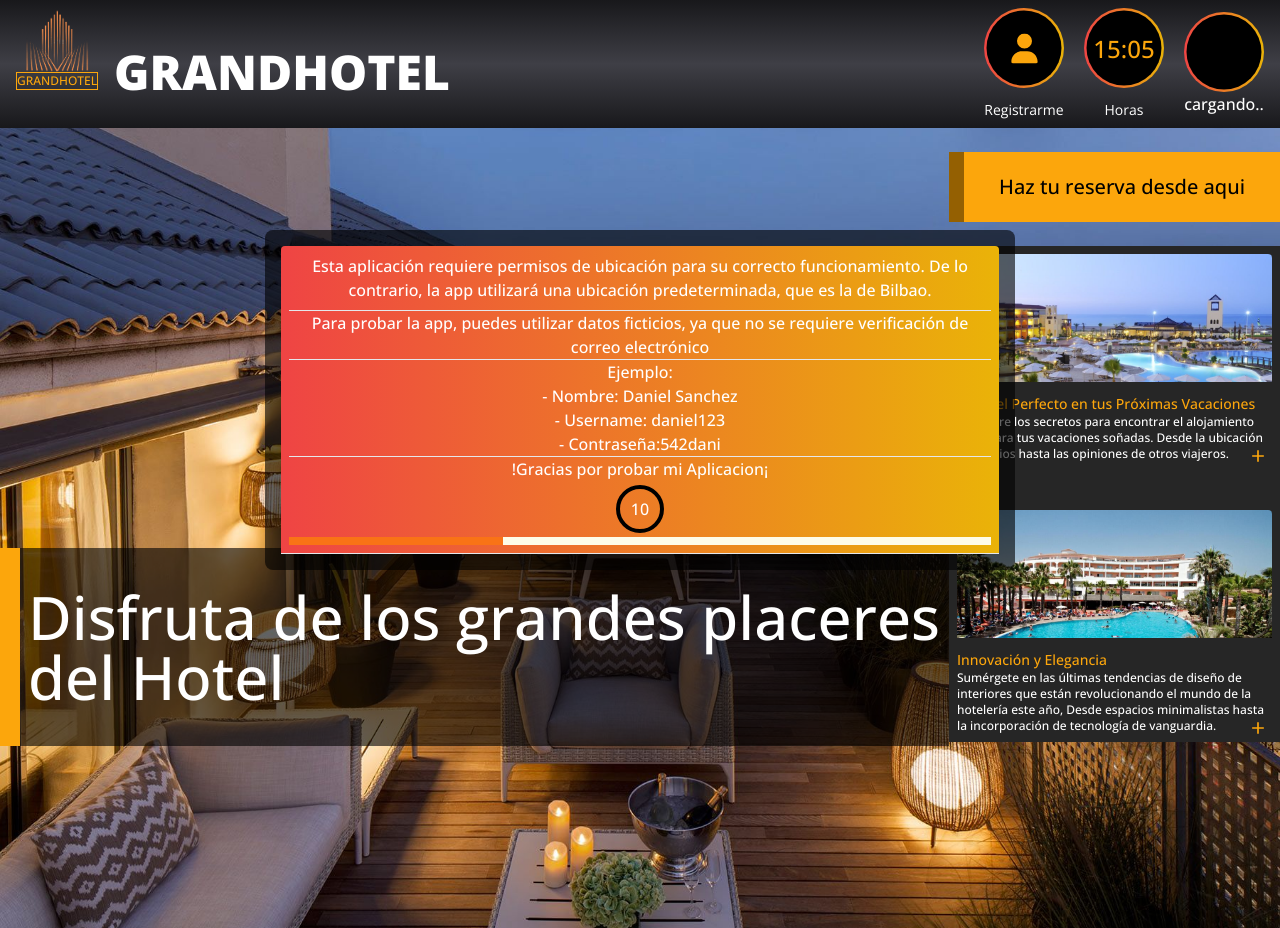
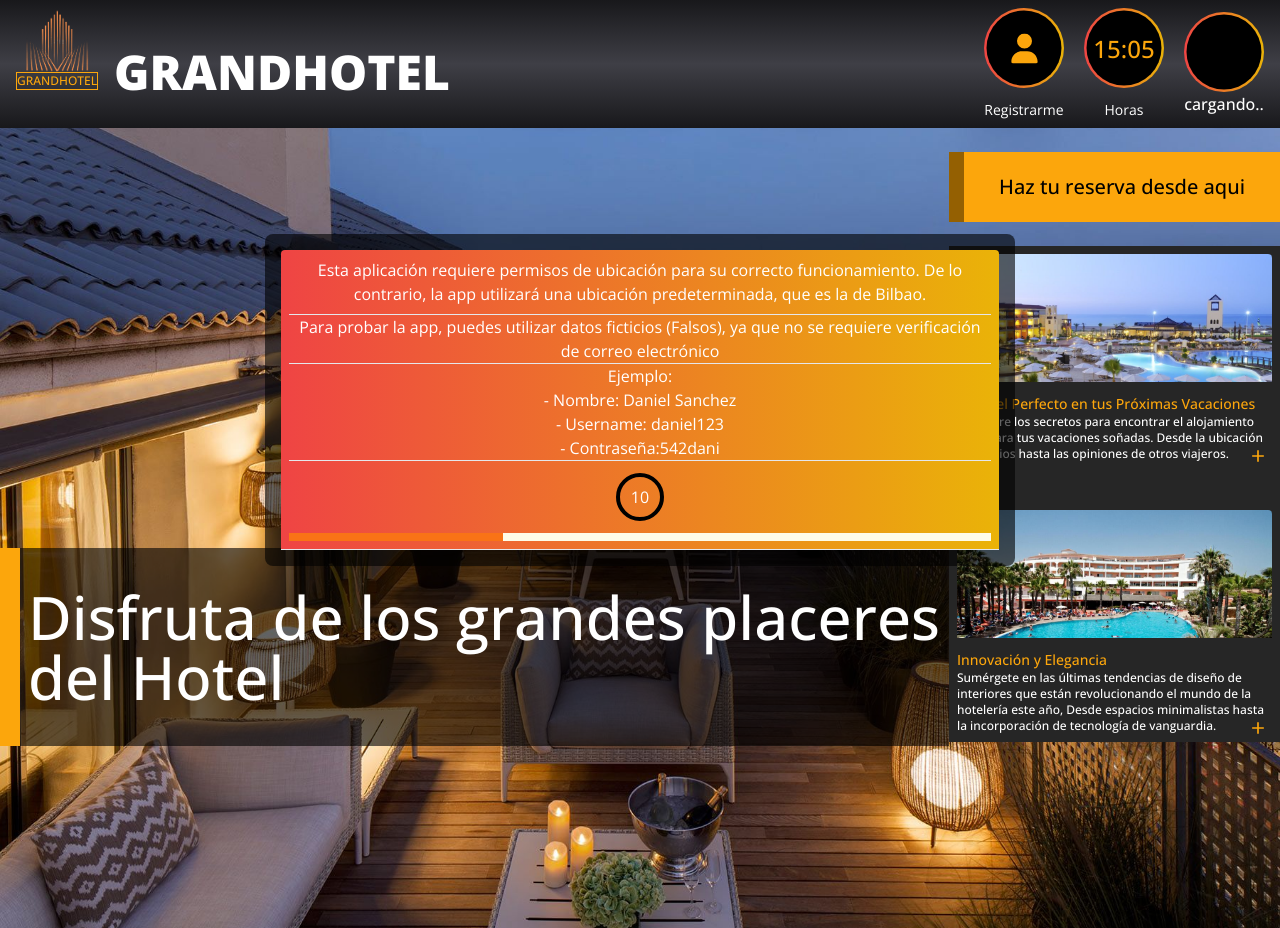
Before and after one commit to MarckWeb/hotel_reservas, a React (Vite) app in the folder hotel_front/: page / in a window 1280 px wide. Built offline with nearby package versions, Linux system fonts and the light colour scheme; no server answers.

Commit message:
deploying...

```diff
--- a/hotel_front/src/components/Notifi.tsx
+++ b/hotel_front/src/components/Notifi.tsx
@@ -35,7 +35,7 @@ const Notifi: React.FC<LoadingNotificationProps> = ({ onClose }) => {
   if (!isVisible) return null
   return (
     <section className="absolute top-[50%] left-[50%] translate-x-[-50%] translate-y-[-50%] w-full max-w-[750px] p-4 bg-backgroun-title rounded-lg z-50">
-      <article className=" text-center text-white  rounded-t p-2 bg-gradient-to-r from-red-500 to-yellow-500 border-b ">
+      <article className=" text-center text-white  rounded-t p-2 bg-gradient-to-r from-red-500 to-yellow-500 border-b font-extralight ">
         <p className="mb-2">
           Esta aplicación requiere permisos de ubicación para su correcto
           funcionamiento. De lo contrario, la app utilizará una ubicación
@@ -43,19 +43,18 @@ const Notifi: React.FC<LoadingNotificationProps> = ({ onClose }) => {
         </p>
         <hr />
         <p>
-          Para probar la app, puedes utilizar datos ficticios, ya que no se
-          requiere verificación de correo electrónico
+          Para probar la app, puedes utilizar datos ficticios (Falsos), ya que
+          no se requiere verificación de correo electrónico
         </p>
         <hr />
         <p>
           Ejemplo: <br /> - Nombre: Daniel Sanchez <br />
-          - Username: daniel123 <br />- Contraseña:542dani{' '}
+          - Username: daniel123 <br />- Contraseña:542dani
         </p>
         <hr />
 
-        <p className="text-center pb-1">!Gracias por probar mi Aplicacion¡</p>
         {countdown > 1 ? (
-          <p className="border-4 border-black w-12 h-12 rounded-[50%] m-auto p-2">
+          <p className="border-4 border-black w-12 h-12 rounded-[50%] m-auto p-2 my-3">
             {countdown}
           </p>
         ) : (
```
